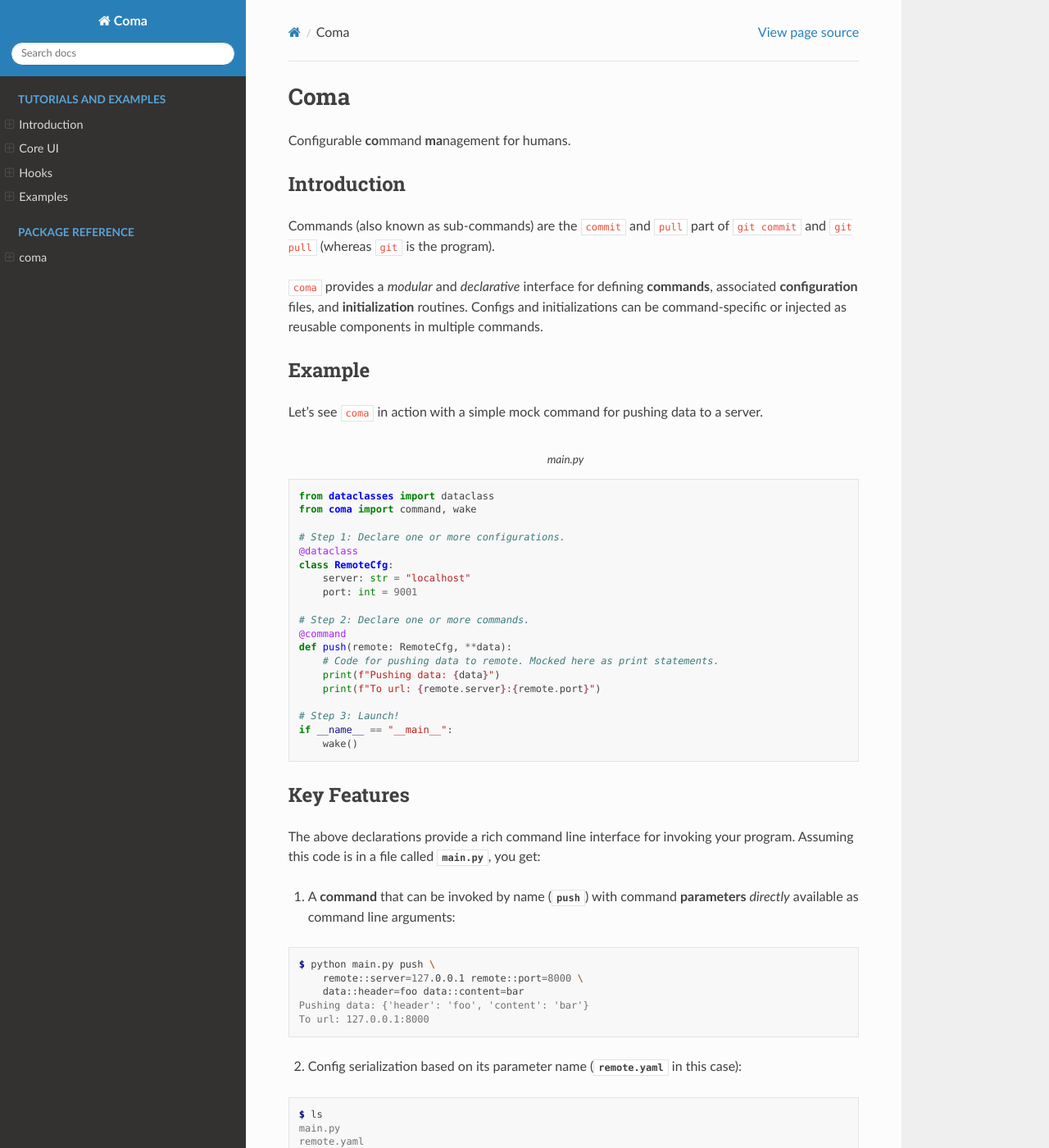
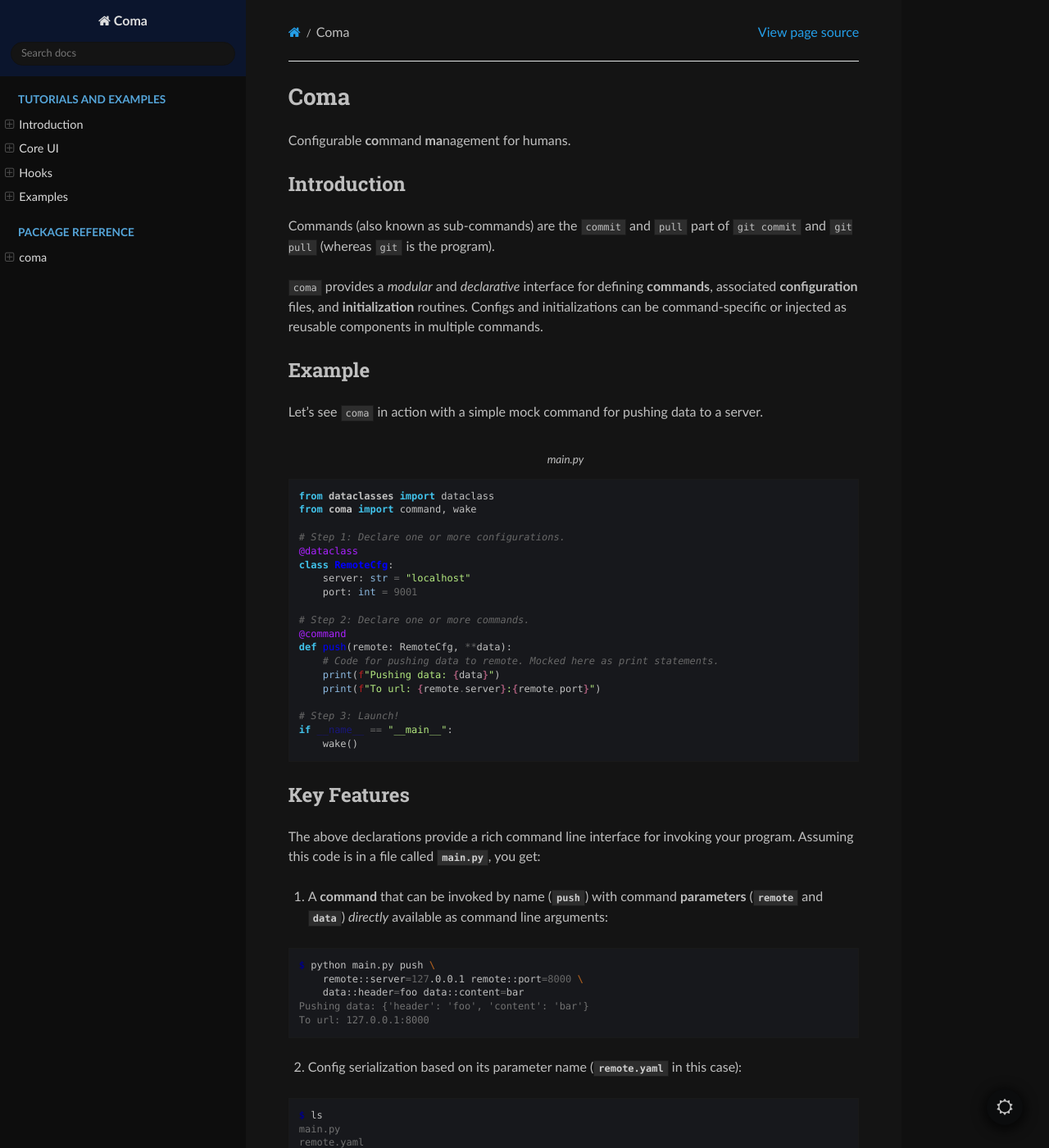
Before and after one commit to francois-rd/coma, a Sphinx documentation site: the page built from docs/source/index.rst, in a window 1280 px wide and 1400 px high. Shown: the whole window at 82% size. Built offline with Sphinx 7.4.7 and the Read the Docs theme 3.1.0, drawn with Linux system fonts in a browser that asks for light colours; some of the changed text lies outside the part shown.

```diff
--- a/docs/source/conf.py
+++ b/docs/source/conf.py
@@ -21,6 +21,7 @@ extensions = [
     "sphinx.ext.napoleon",
     "sphinx.ext.viewcode",
     "sphinx_copybutton",
+    "sphinx_rtd_dark_mode",
 ]
 
 intersphinx_mapping = {
@@ -44,3 +45,7 @@ add_module_names = False  # Displays as 'func' rather than 'module.sub.func'.
 autodoc_default_options = {
     "member-order": "bysource",  # Module members appear in source order.
 }
+
+# -- Options for sphinx_rtd_dark_mode
+
+default_dark_mode = True  # user starts in dark mode
--- a/docs/source/index.rst
+++ b/docs/source/index.rst
@@ -51,7 +51,8 @@ The above declarations provide a rich command line interface for invoking your
 program. Assuming this code is in a file called :obj:`main.py`, you get:
 
 1. A **command** that can be invoked by name (:obj:`push`) with command
-   **parameters** *directly* available as command line arguments:
+   **parameters** (:obj:`remote` and :obj:`data`) *directly* available as
+   command line arguments:
 
 .. code-block:: console
 
```
